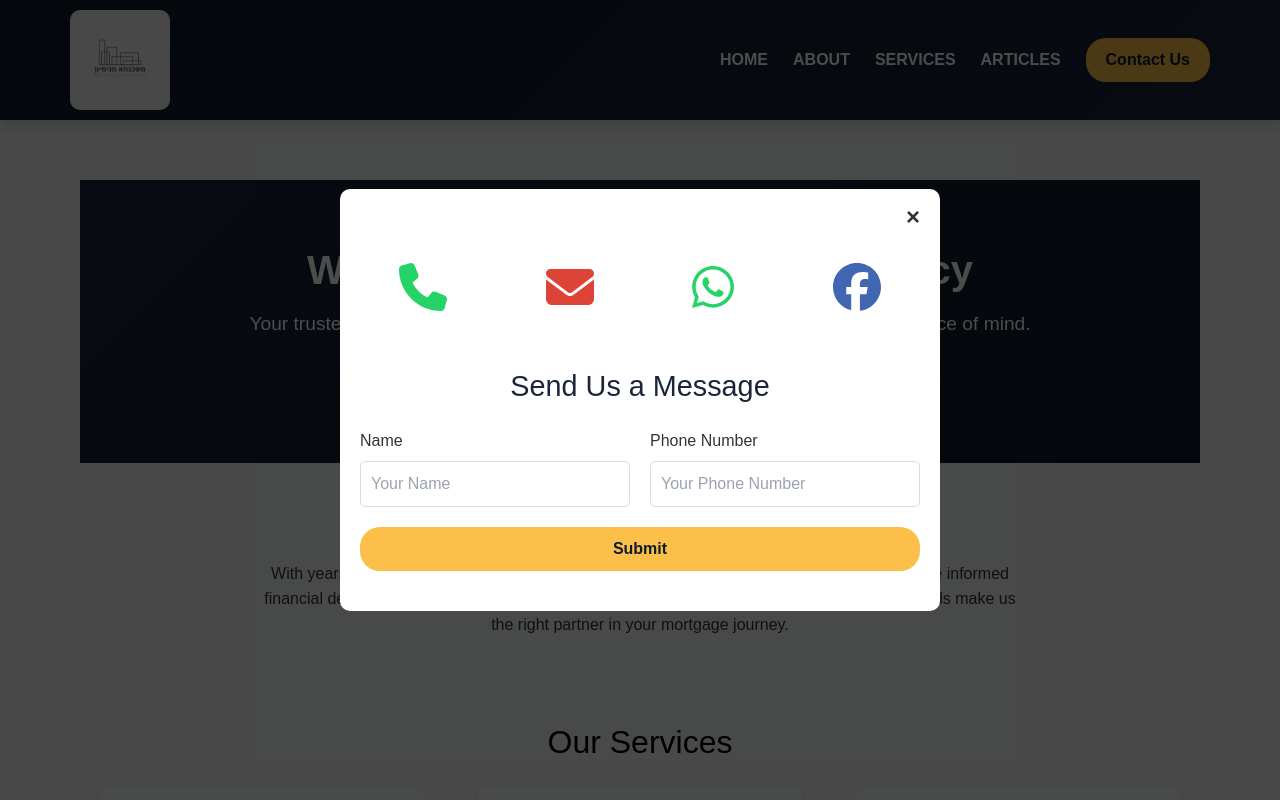
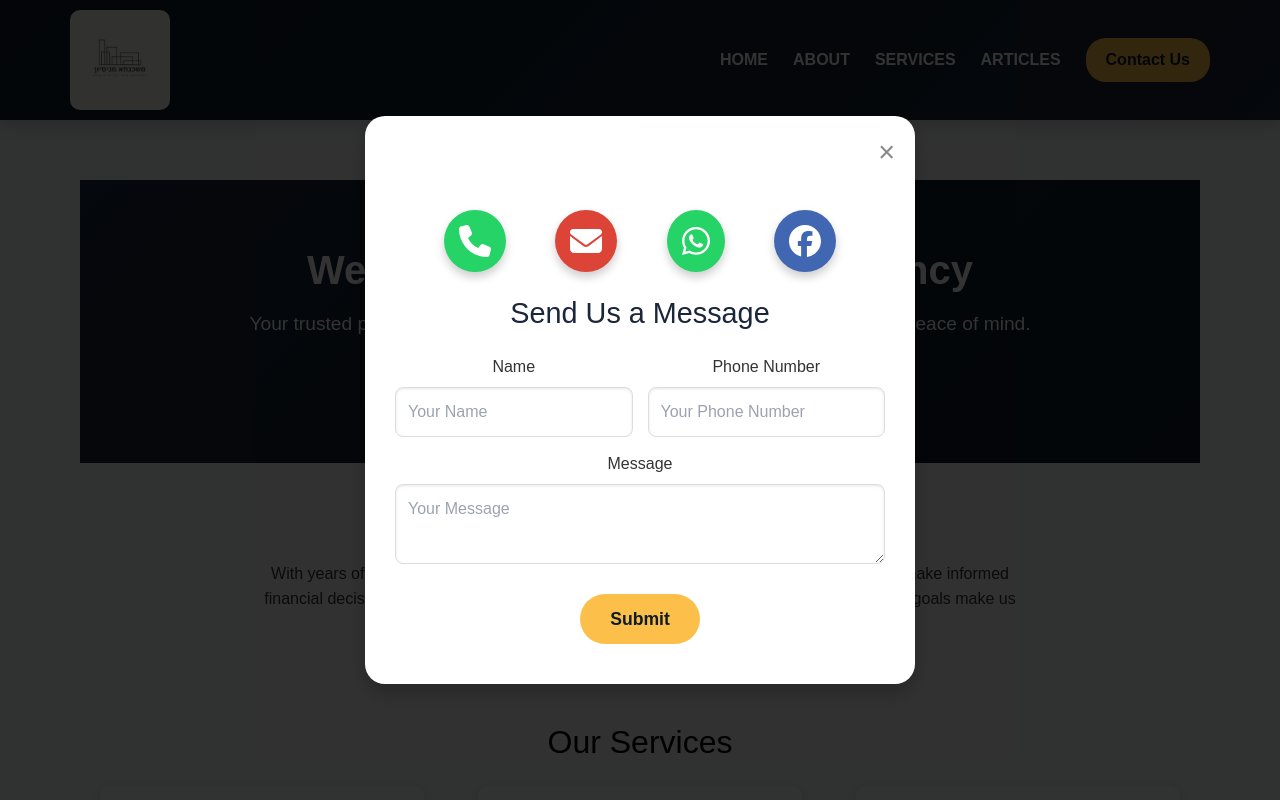
Before and after one commit to aviadazriel/special-web, a React (Create React App) app in the folder client/: page / in a window 1280 px wide. Both pictures are taken after a click on the button "Contact Us". Shown: the top 800 px of the page. Built offline with nearby package versions, Linux system fonts and the light colour scheme; grey boxes are pictures that could not be loaded.

Commit message:
contact popup style

```diff
--- a/client/src/components/ContactModal.js
+++ b/client/src/components/ContactModal.js
@@ -1,11 +1,18 @@
 // ContactModal.js
-import React from 'react';
+import React, { useState } from 'react';
 import styled from 'styled-components';
 import { FontAwesomeIcon } from '@fortawesome/react-fontawesome';
-import { faPhone, faEnvelope } from '@fortawesome/free-solid-svg-icons';
+import { faPhone, faEnvelope, faCheckCircle } from '@fortawesome/free-solid-svg-icons';
 import { faWhatsapp, faFacebook } from '@fortawesome/free-brands-svg-icons';
 
 const ContactModal = ({ isOpen, onClose }) => {
+  const [isSubmitted, setIsSubmitted] = useState(false);
+
+  const handleSubmit = (e) => {
+    e.preventDefault();
+    setIsSubmitted(true); // Show the "Thank You" message instead of closing the modal
+  };
+
   if (!isOpen) return null;
 
   return (
@@ -14,7 +21,14 @@ const ContactModal = ({ isOpen, onClose }) => {
         <CloseButton onClick={onClose}>&times;</CloseButton>
         <h1>Contact Us</h1>
 
-        {/* Contact Icons Section */}
+        {isSubmitted ? (
+          <ThankYouMessage>
+            <FontAwesomeIcon icon={faCheckCircle} size="3x" color="#25D366" />
+            <h2>Thank You!</h2>
+            <p>We will contact you soon.</p>
+          </ThankYouMessage>
+        ) : (
+          <>
             <IconsContainer>
               <IconLink href="tel:+972508857282" color="#25D366">
                 <FontAwesomeIcon icon={faPhone} />
@@ -30,11 +44,9 @@ const ContactModal = ({ isOpen, onClose }) => {
               </IconLink>
             </IconsContainer>
 
-        {/* Contact Form Section */}
             <FormContainer>
               <h2>Send Us a Message</h2>
-
-          <ContactForm>
+              <ContactForm onSubmit={handleSubmit}>
                 <InlineFields>
                   <FormLabel>
                     Name
@@ -45,9 +57,15 @@ const ContactModal = ({ isOpen, onClose }) => {
                     <FormInput type="tel" placeholder="Your Phone Number" required />
                   </FormLabel>
                 </InlineFields>
+                <MessageLabel>
+                  Message
+                  <MessageTextarea placeholder="Your Message" />
+                </MessageLabel>
                 <SubmitButton type="submit">Submit</SubmitButton>
               </ContactForm>
             </FormContainer>
+          </>
+        )}
       </ModalContainer>
     </Overlay>
   );
@@ -60,7 +78,7 @@ const Overlay = styled.div`
   left: 0;
   right: 0;
   bottom: 0;
-  background: rgba(0, 0, 0, 0.7);
+  background: rgba(0, 0, 0, 0.8);
   display: flex;
   justify-content: center;
   align-items: center;
@@ -69,45 +87,56 @@ const Overlay = styled.div`
 
 const ModalContainer = styled.div`
   background: white;
-  padding: 40px 20px;
+  padding: 40px 30px;
   width: 90%;
-  max-width: 600px;
-  border-radius: 10px;
+  max-width: 550px;
+  border-radius: 20px;
   position: relative;
   text-align: center;
+  box-shadow: 0 10px 20px rgba(0, 0, 0, 0.2);
 `;
 
 const CloseButton = styled.span`
   position: absolute;
-  top: 10px;
+  top: 15px;
   right: 20px;
-  font-size: 1.5rem;
+  font-size: 1.8rem;
   cursor: pointer;
-  color: #333;
-  font-weight: bold;
+  color: #888;
+  transition: color 0.3s;
+
+  &:hover {
+    color: #f44336;
+  }
 `;
 
 const IconsContainer = styled.div`
   display: flex;
-  justify-content: space-around;
-  gap: 20px;
-  margin-bottom: 40px;
+  justify-content: space-evenly;
+  margin: 30px 0 20px;
 `;
 
 const IconLink = styled.a`
-  color: ${({ color }) => color};
-  font-size: 3rem;
-  transition: transform 0.3s, color 0.3s;
+  background-color: ${({ color }) => color};
+  color: white;
+  font-size: 2rem;
+  padding: 15px;
+  border-radius: 50%;
+  transition: transform 0.3s, box-shadow 0.3s;
+  display: flex;
+  justify-content: center;
+  align-items: center;
+  box-shadow: 0 5px 10px rgba(0, 0, 0, 0.2);
 
   &:hover {
-    transform: scale(1.2);
-    color: ${({ color }) => color};
+    transform: scale(1.1);
+    box-shadow: 0 8px 15px rgba(0, 0, 0, 0.3);
   }
 `;
 
 const FormContainer = styled.div`
   width: 100%;
-  text-align: left;
+  margin-top: 20px;
 
   h2 {
     font-size: 1.8rem;
@@ -120,17 +149,13 @@ const FormContainer = styled.div`
 const ContactForm = styled.form`
   display: flex;
   flex-direction: column;
-  gap: 20px;
+  gap: 15px;
+  align-items: center;
 `;
-
-
-
-
-
 
 const InlineFields = styled.div`
   display: flex;
-  gap: 20px; /* Adjust spacing as needed */
+  gap: 15px;
   width: 100%;
 `;
 
@@ -140,16 +165,17 @@ const FormLabel = styled.label`
   display: flex;
   flex-direction: column;
   gap: 8px;
-  flex: 1; /* Makes both fields take equal space */
+  flex: 1;
 `;
 
 const FormInput = styled.input`
-  padding: 10px;
+  padding: 12px;
   border: 1px solid #ddd;
-  border-radius: 5px;
+  border-radius: 8px;
   font-size: 1rem;
   color: #333;
   width: 100%;
+  box-shadow: inset 0 1px 3px rgba(0, 0, 0, 0.1);
 
   &:focus {
     border-color: #fcbf49;
@@ -157,23 +183,61 @@ const FormInput = styled.input`
   }
 `;
 
+const MessageLabel = styled.label`
+  width: 100%;
+  font-size: 1rem;
+  color: #333;
+  display: flex;
+  flex-direction: column;
+  gap: 8px;
+`;
+
+const MessageTextarea = styled.textarea`
+  padding: 12px;
+  border: 1px solid #ddd;
+  border-radius: 8px;
+  font-size: 1rem;
+  color: #333;
+  resize: vertical;
+  height: 80px;
+  box-shadow: inset 0 1px 3px rgba(0, 0, 0, 0.1);
+`;
+
 const SubmitButton = styled.button`
   background-color: #fcbf49;
   color: #0d1b2a;
-  padding: 10px 20px;
+  padding: 12px 30px;
   border: none;
-  border-radius: 20px;
-  font-size: 1rem;
+  border-radius: 25px;
+  font-size: 1.1rem;
   font-weight: bold;
   cursor: pointer;
-  transition: background-color 0.3s;
+  transition: background-color 0.3s, transform 0.3s;
+  margin-top: 15px;
 
   &:hover {
     background-color: #f0a500;
+    transform: scale(1.05);
   }
 `;
 
+const ThankYouMessage = styled.div`
+  display: flex;
+  flex-direction: column;
+  align-items: center;
+  gap: 15px;
+  margin-top: 20px;
+  color: #1b263b;
 
+  h2 {
+    font-size: 1.8rem;
+    color: #1b263b;
+  }
 
+  p {
+    font-size: 1rem;
+    color: #333;
+  }
+`;
 
 export default ContactModal;
```
Lines whose indentation alone changed are shown as unchanged.
